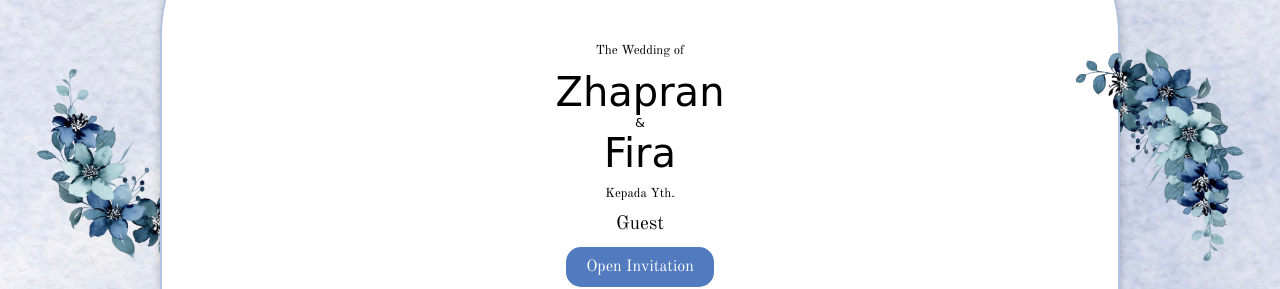
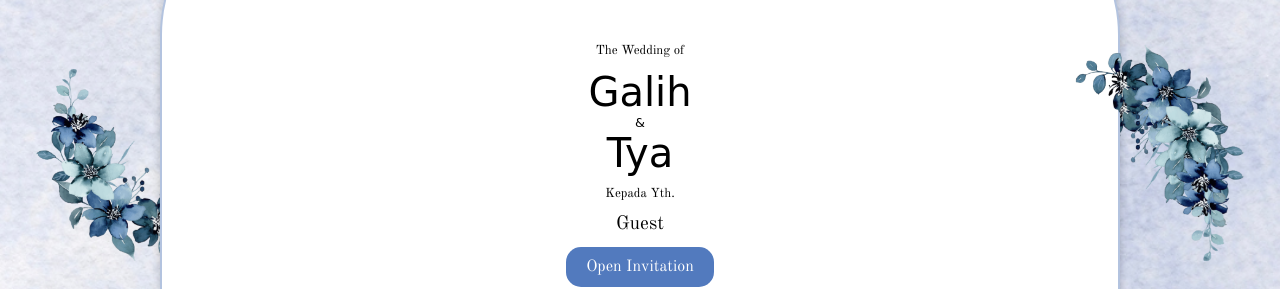
Before and after one commit to nicwaproject/Theme-6-Wedding-Invitaion-Blue, a plain HTML site: page index.html in a window 1280 px wide. Shown: the part 235-524 px from the top of the page. Drawn offline with nearby package versions, Linux system fonts and the light colour scheme; no server answers; a web font is replaced by a local one.

Commit message:
Update index.html

```diff
--- a/index.html
+++ b/index.html
@@ -24,9 +24,9 @@
     <div class="frame cover" id="cover">
         <div class="content fade-in">
             <p class="wedding-of">The Wedding of</p>
-            <h1>Zhapran</h1>
+            <h1>Galih</h1>
             <p class="and">&</p>
-            <h1>Fira</h1>
+            <h1>Tya</h1>
             <p class="yth">Kepada Yth.</p>
             <p id="guest-name"></p>
             <button id="openInvitationBtn">Open Invitation</button>
@@ -173,21 +173,20 @@
                 <div class="gallery-item" data-src="image5.jpeg"><img src="image5.jpeg" alt="Image 5"></div>
                 <!-- Tambahkan gambar lainnya dengan pola yang sama -->
             </div>
-
-            <!-- Popup for large images -->
+        </div>
+    </div>
+                <!-- Popup for large images -->
             <div class="lightbox" style="display: none;">
                 <span class="close">&times;</span>
                 <img class="lightbox-image" src="" alt="Large Image">
                 <button class="prev">&lt;</button>
                 <button class="next">&gt;</button>
             </div>
-        </div>
-    </div>
 
     <!-- Section 7: Thanks & Gift -->
     <div class="frame content-section" id="section7" style="display: none;">
         <div class="content fade-in">
-            <h2>Zhapran & Fira</h2>
+            <h2>Galih & Tya</h2>
             <p>Merupakan suatu kebahagiaan dan kehormataan bagi kami apabila Bapak/ibu/Saudara/I berkenan hadir untuk memberikan do'a restu kepada kedua mempelai</p>
             <div class="bank-gallery">
                 <!-- Item bank -->
```
